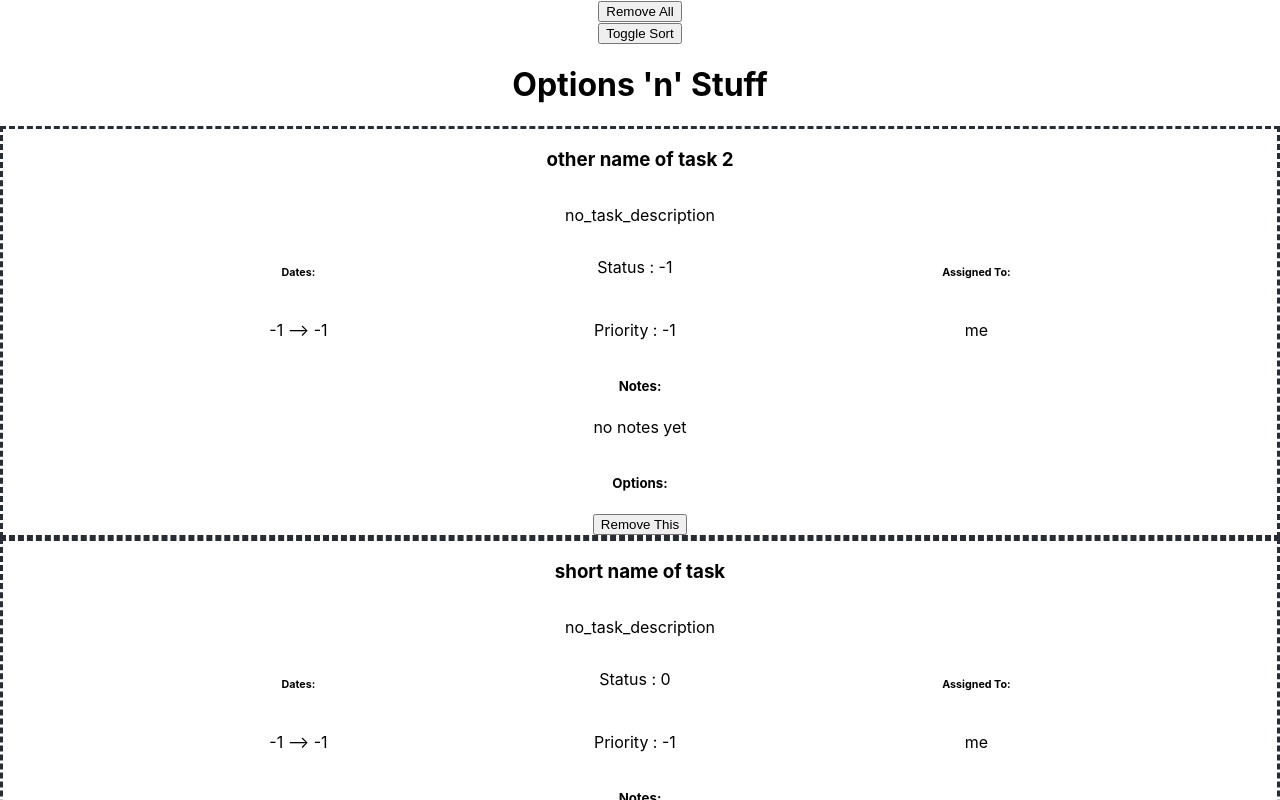
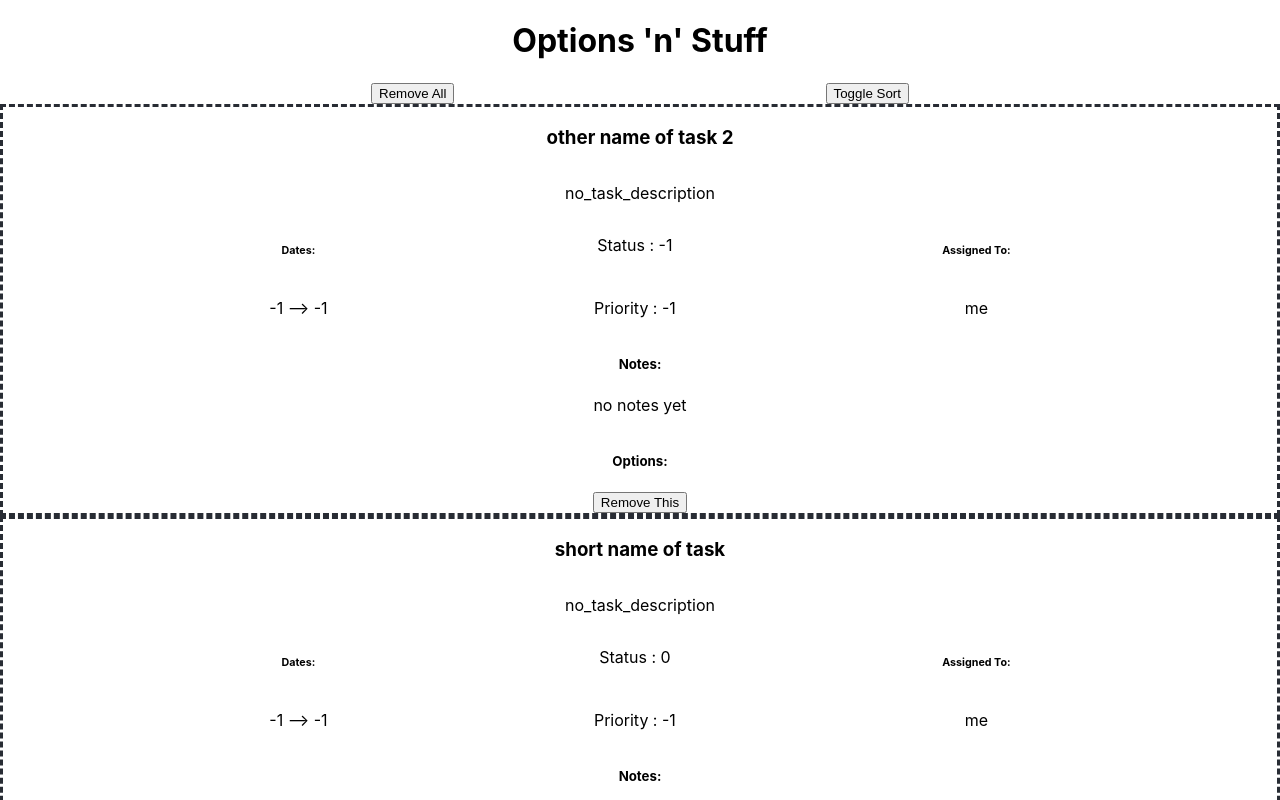
Before and after one commit to TjhaiME/reactGroupProject, a React (Create React App) app: page / in a window 1280 px wide. Shown: the top 800 px of the page. Built offline with nearby package versions, Linux system fonts and the light colour scheme.

Commit message:
prettied up code

```diff
--- a/src/App.css
+++ b/src/App.css
@@ -64,3 +64,11 @@
   flex-direction: column;
   justify-content: space-between;
 }
+
+
+
+#global_buttons{
+  display: flex;
+  flex-direction: row;
+  justify-content: space-evenly;
+}
--- a/src/App.jsx
+++ b/src/App.jsx
@@ -9,6 +9,7 @@ import ReactButton from './Button';
 
 let initialTasks = {
   //FOR TESTING!!!!
+  //DELETE FOR FINAL and use Form to create tasks
   "0" : {
     "name" : "short name of task",
     "description" : "no_task_description",
@@ -127,15 +128,6 @@ function App() {
 
 
 
-
-
-  // let tasks = {}
-  // function setTasks(newTasksObj){
-  //   //FOR TESTING ONLY,. REPLACE WITH useState Hook
-  //   tasks = newTasksObj
-  // }
-
-
 ///////////////////////////////////////////////////////////////////////////
 //         Button functions
 //////////////////////////////////////////////
@@ -168,6 +160,10 @@ function App() {
     setTasks({})
     console.log("after deleting tasks = ")
     console.log(tasks)
+  }
+
+  const button_toggleSort = () => {
+    setIsSorted(prev => !prev)
   }
 
 ///////////////////////////////////////////////////////////////////////////
@@ -247,6 +243,11 @@ function App() {
       <div id="optionsDiv">
         <h1>Options 'n' Stuff</h1>
         {/* put add task button here */}
+        <div id="global_buttons">
+          <ReactButton buttonFunc={remove_all_tasks} argument={undefined} name={"Remove All"}/>
+          <ReactButton buttonFunc={button_toggleSort} argument={undefined} name={"Toggle Sort"}/>
+        </div>
+
       </div>
 
 
@@ -259,34 +260,6 @@ function App() {
 
   }
 
-  // function TEST_make_test_tasks(){
-  //   //FOR TESTING ONLY
-  //   console.log("test set initial tasks")
-  //   //BAD RUNS EVERY FRAME!!!
-  //   let taskKey = String(0)
-  //   let newTask = structuredClone(taskDefault)
-  //   newTask.name = "test task"
-  //   add_task(newTask)
-  //   // tasks[taskKey] = structuredClone(taskDefault)
-  //   // tasks[taskKey].name = "test task"
-
-  //   //taskKey = String(1)
-  //   let newTask2 =structuredClone(taskDefault)
-  //   newTask2.name = "more test'n' tasks"
-  //   newTask2.status = -1
-  //   add_task(newTask2)
-  // }
-
-
-
-
-
-
-
-
-
-
-
 
 
 
@@ -294,16 +267,10 @@ function App() {
   let toDoAppJSX = get_website_structure()
 
 
-  const button_toggleSort = () => {
-    setIsSorted(prev => !prev)
-  }
-
   //RETURN APP.JSX
   return (
     <div className="App">
       {/* <ReactButton buttonFunc={button_clearAll}/> */}
-      <ReactButton buttonFunc={remove_all_tasks} argument={undefined} name={"Remove All"}/>
-      <ReactButton buttonFunc={button_toggleSort} argument={undefined} name={"Toggle Sort"}/>
       {toDoAppJSX}
       {/* <Custom_Task_Component/> */}
     </div>
```
Also changed, not shown: src/Button.jsx (+0 -17 lines).
